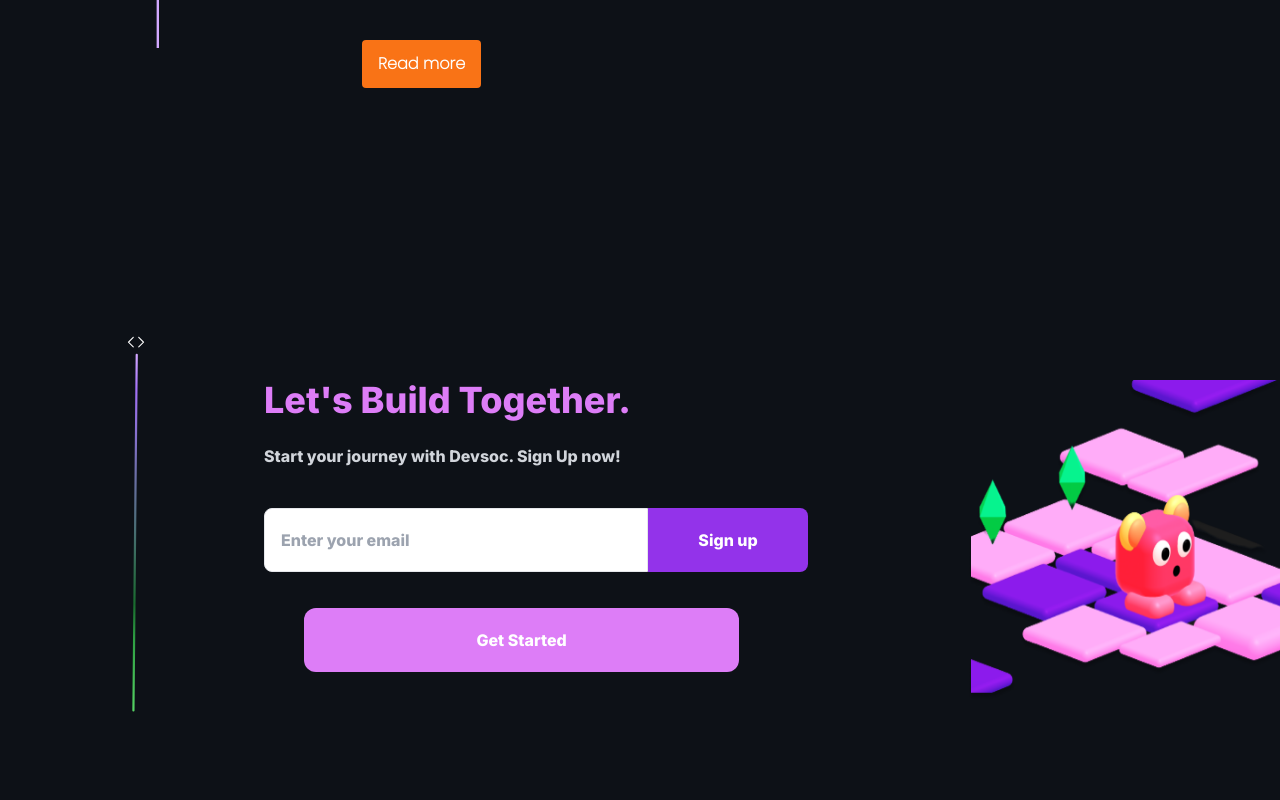
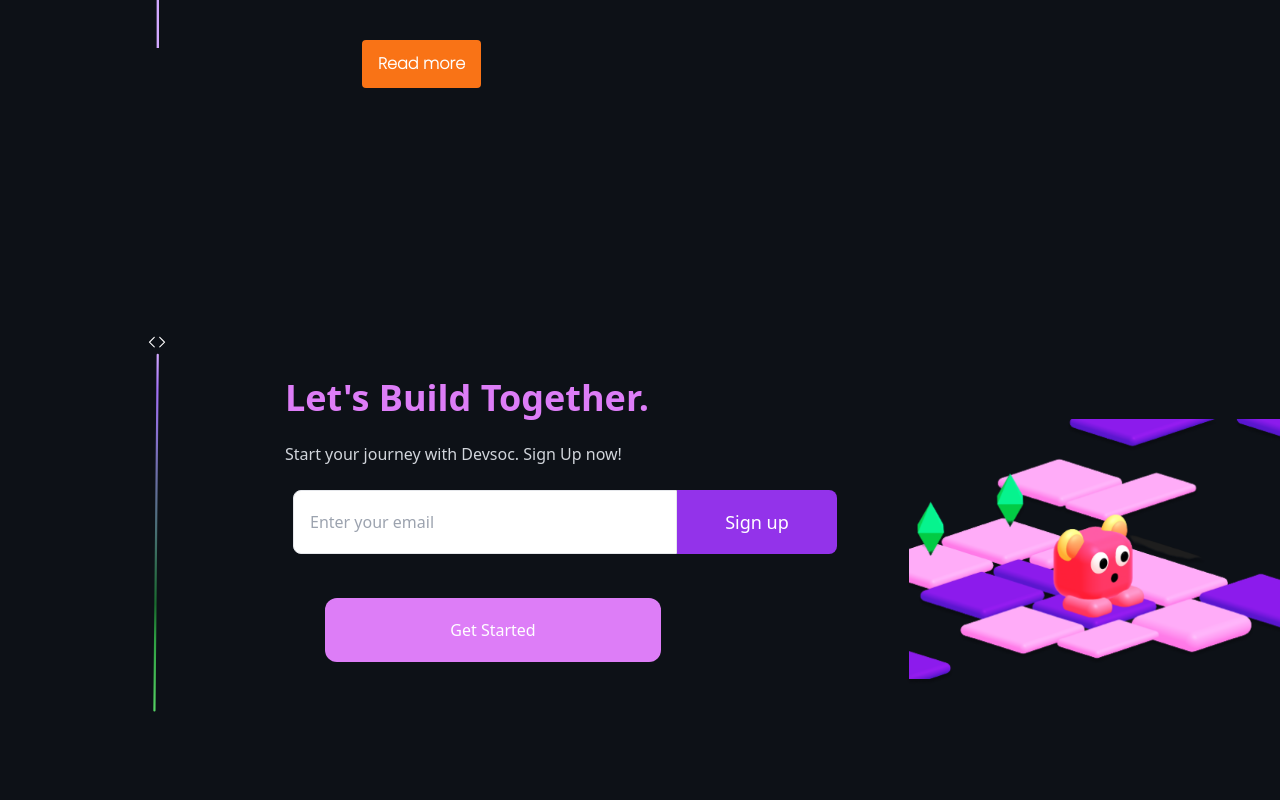
Before and after one commit to DevSoc-Asansol2023/DevSoc-Main, a React (Vite) app: page / in a window 1280 px wide. Shown: the part 700-1500 px from the top of the page. Built offline with nearby package versions, Linux system fonts and the light colour scheme.

Commit message:
Added adaptability for hero section

```diff
--- a/src/App.css
+++ b/src/App.css
@@ -32,6 +32,7 @@
   from {
     transform: rotate(0deg);
   }
+
   to {
     transform: rotate(360deg);
   }
--- a/src/main_page/heropage.jsx
+++ b/src/main_page/heropage.jsx
@@ -1,48 +1,56 @@
-import React from "react";
 import animatedIcon from './pics/meow.png';
 
-function HeroPage(){
-    return(
-<div className="bg-[#0D1117] h-[70vh] lg:min-h-screen flex flex-row items-center sm:flex flex-column font-inter">
-  <div className="hidden sm:block">
-          <svg viewBox="0 0 24 522" className="w-64 ml-2 h-96"fill="none">
-            <rect width="3" height="486.493" rx="1.5" transform="matrix(-0.999957 -0.00927469 -0.00927469 0.999957 14.5119 35.0278)" fill="url(#paint0_linear_3_7)"/>
-            <path d="M8.77933 12.2193C8.63871 12.0789 8.44808 12 8.24933 12C8.05058 12 7.85996 12.0789 7.71933 12.2193L1.21933 18.7193C1.07888 18.86 0.999992 19.0506 0.999992 19.2493C0.999992 19.4481 1.07888 19.6387 1.21933 19.7793L7.71933 26.2793C7.811 26.3781 7.92761 26.4502 8.05686 26.4883C8.1861 26.5263 8.32321 26.5287 8.45374 26.4953C8.58426 26.462 8.70337 26.394 8.79851 26.2986C8.89365 26.2032 8.9613 26.084 8.99433 25.9533C9.02775 25.823 9.02542 25.686 8.98758 25.5568C8.94975 25.4277 8.87781 25.3111 8.77933 25.2193L2.80933 19.2493L8.77933 13.2793C8.91978 13.1387 8.99867 12.9481 8.99867 12.7493C8.99867 12.5506 8.91978 12.36 8.77933 12.2193ZM15.2193 12.2193C15.0789 12.36 15 12.5506 15 12.7493C15 12.9481 15.0789 13.1387 15.2193 13.2793L21.1893 19.2493L15.2193 25.2193C15.1206 25.311 15.0484 25.4276 15.0104 25.5569C14.9724 25.6861 14.97 25.8232 15.0033 25.9537C15.0367 26.0843 15.1047 26.2034 15.2001 26.2985C15.2954 26.3937 15.4147 26.4613 15.5453 26.4943C15.6757 26.5278 15.8127 26.5254 15.9418 26.4876C16.071 26.4498 16.1876 26.3778 16.2793 26.2793L22.7793 19.7793C22.9198 19.6387 22.9987 19.4481 22.9987 19.2493C22.9987 19.0506 22.9198 18.86 22.7793 18.7193L16.2793 12.2193C16.1387 12.0789 15.9481 12 15.7493 12C15.5506 12 15.36 12.0789 15.2193 12.2193Z" fill="white"/>
+function HeroPage() {
+  return (
+    <div className='bg-[#0D1117] h-[70vh] lg:min-h-screen w-full flex flex-col justify-center items-start mx-auto'>
+      <div className='container flex mx-[21px]'>
+
+        <div className='block max-xl:hidden'>
+          <svg viewBox="0 0 24 522" className="w-64 ml-2 h-96" fill="none">
+            <rect width="3" height="486.493" rx="1.5" transform="matrix(-0.999957 -0.00927469 -0.00927469 0.999957 14.5119 35.0278)" fill="url(#paint0_linear_3_7)" />
+            <path d="M8.77933 12.2193C8.63871 12.0789 8.44808 12 8.24933 12C8.05058 12 7.85996 12.0789 7.71933 12.2193L1.21933 18.7193C1.07888 18.86 0.999992 19.0506 0.999992 19.2493C0.999992 19.4481 1.07888 19.6387 1.21933 19.7793L7.71933 26.2793C7.811 26.3781 7.92761 26.4502 8.05686 26.4883C8.1861 26.5263 8.32321 26.5287 8.45374 26.4953C8.58426 26.462 8.70337 26.394 8.79851 26.2986C8.89365 26.2032 8.9613 26.084 8.99433 25.9533C9.02775 25.823 9.02542 25.686 8.98758 25.5568C8.94975 25.4277 8.87781 25.3111 8.77933 25.2193L2.80933 19.2493L8.77933 13.2793C8.91978 13.1387 8.99867 12.9481 8.99867 12.7493C8.99867 12.5506 8.91978 12.36 8.77933 12.2193ZM15.2193 12.2193C15.0789 12.36 15 12.5506 15 12.7493C15 12.9481 15.0789 13.1387 15.2193 13.2793L21.1893 19.2493L15.2193 25.2193C15.1206 25.311 15.0484 25.4276 15.0104 25.5569C14.9724 25.6861 14.97 25.8232 15.0033 25.9537C15.0367 26.0843 15.1047 26.2034 15.2001 26.2985C15.2954 26.3937 15.4147 26.4613 15.5453 26.4943C15.6757 26.5278 15.8127 26.5254 15.9418 26.4876C16.071 26.4498 16.1876 26.3778 16.2793 26.2793L22.7793 19.7793C22.9198 19.6387 22.9987 19.4481 22.9987 19.2493C22.9987 19.0506 22.9198 18.86 22.7793 18.7193L16.2793 12.2193C16.1387 12.0789 15.9481 12 15.7493 12C15.5506 12 15.36 12.0789 15.2193 12.2193Z" fill="white" />
             <defs>
               <linearGradient id="paint0_linear_3_7" x1="1.50001" y1="0" x2="1.50001" y2="486.493" gradientUnits="userSpaceOnUse">
-                    <stop stopColor="#D2A8FF"/>
-                    <stop offset="0.1" stopColor="#A371F7"/>
-                    <stop offset="0.7" stopColor="#196C2E"/>
-                    <stop offset="0.8" stopColor="#2EA043"/>
-                    <stop offset="1" stopColor="#56D364"/>
+                <stop stopColor="#D2A8FF" />
+                <stop offset="0.1" stopColor="#A371F7" />
+                <stop offset="0.7" stopColor="#196C2E" />
+                <stop offset="0.8" stopColor="#2EA043" />
+                <stop offset="1" stopColor="#56D364" />
               </linearGradient>
             </defs>
           </svg>
         </div>
-  <div className="flex flex-col items-start max-w-md p-0 mt-10">
-    <div className="md:flex md:flex-row sm:flex-col">
-      <div className="flex flex-col">
-        <h1 className="text-4xl font-bold text-[#DD7DF7] mb-6">Let's Build Together.</h1>
-        <p className="mb-10 text-gray-300">Start your journey with Devsoc. Sign Up now!</p>
-        <div className="flex flex-col mb-4 md:flex-row">
+
+        <div className='flex justify-between flex-shrink-0 w-full mx-auto basis-5/6'>
+          <div className='flex flex-col justify-center w-full'>
+            <div>
+              <h1 className="text-4xl font-bold text-[#DD7DF7] mb-6">Let{"'"}s Build Together.</h1>
+              <p className="mb-6 text-gray-300">Start your journey with Devsoc. Sign Up now!</p>
+            </div>
+            <div className='flex flex-row px-0 mb-6 sm:px-2'>
               <input
                 type="text"
                 placeholder="Enter your email"
-            className="w-full px-4 py-2 font-sans text-black bg-white border md:rounded-l-lg focus:outline-none focus:ring focus:ring-purple-600 sm:w-96"
+                className="w-full px-4 py-2 font-sans text-black bg-white border rounded-l-lg focus:outline-none focus:ring focus:ring-purple-600 sm:w-96"
               />
-          <button className="w-24 h-12 px-4 py-2 mt-0 text-white bg-purple-600 sm:w-40 sm:h-16 md:rounded-r-lg hover:bg-purple-700 focus:outline-none">
+              <button className="w-24 h-12 px-4 py-2 mt-0 text-sm text-white bg-purple-600 rounded-r-lg sm:w-40 sm:h-16 lg:text-lg hover:bg-purple-700 focus:outline-none">
                 Sign up
               </button>
             </div>
-        <button className="px-8 py-2 w-full sm:w-4/5 h-12 sm:h-16 mt-5 ml-0 sm:ml-10 rounded-xl bg-[#DD7DF7] text-white hover:bg-purple-400 focus:outline-none">
+
+            <button className="px-8 py-2 w-3/5 h-12 sm:h-16 mt-5 ml-0 sm:ml-10 rounded-xl bg-[#DD7DF7] text-white transition hover:bg-purple-400 focus:outline-none">
               Get Started
             </button>
           </div>
+
+          <div className='flex items-end justify-center w-full max-xl:hidden'>
             <img
               src={animatedIcon}
               alt="Connect"
-        className="hidden ml-40 w-96 h-80 lg:block"
+              className="object-contain max-w-sm rounded-md h-80"
             />
+          </div>
+
         </div>
       </div>
     </div>
```
Lines whose indentation alone changed are shown as unchanged.
